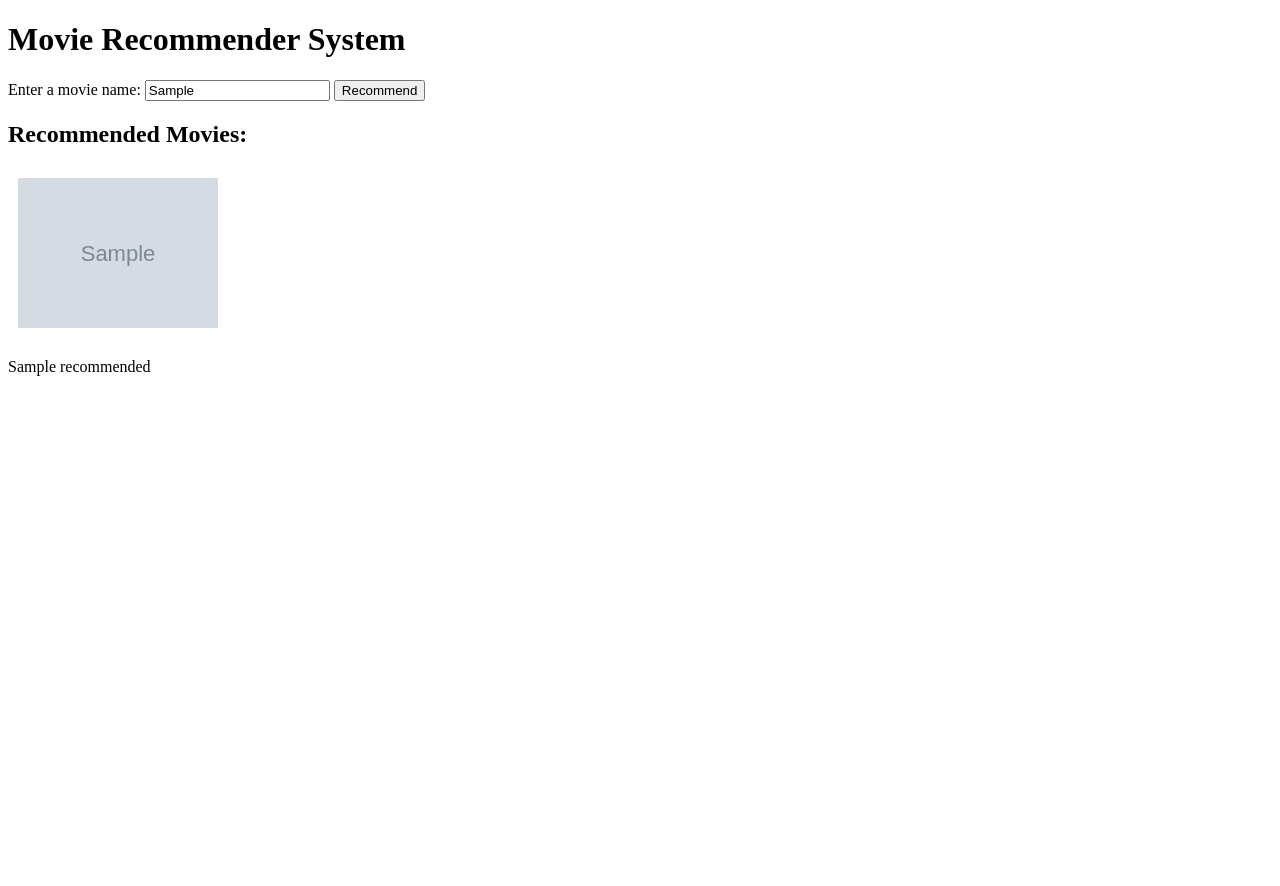
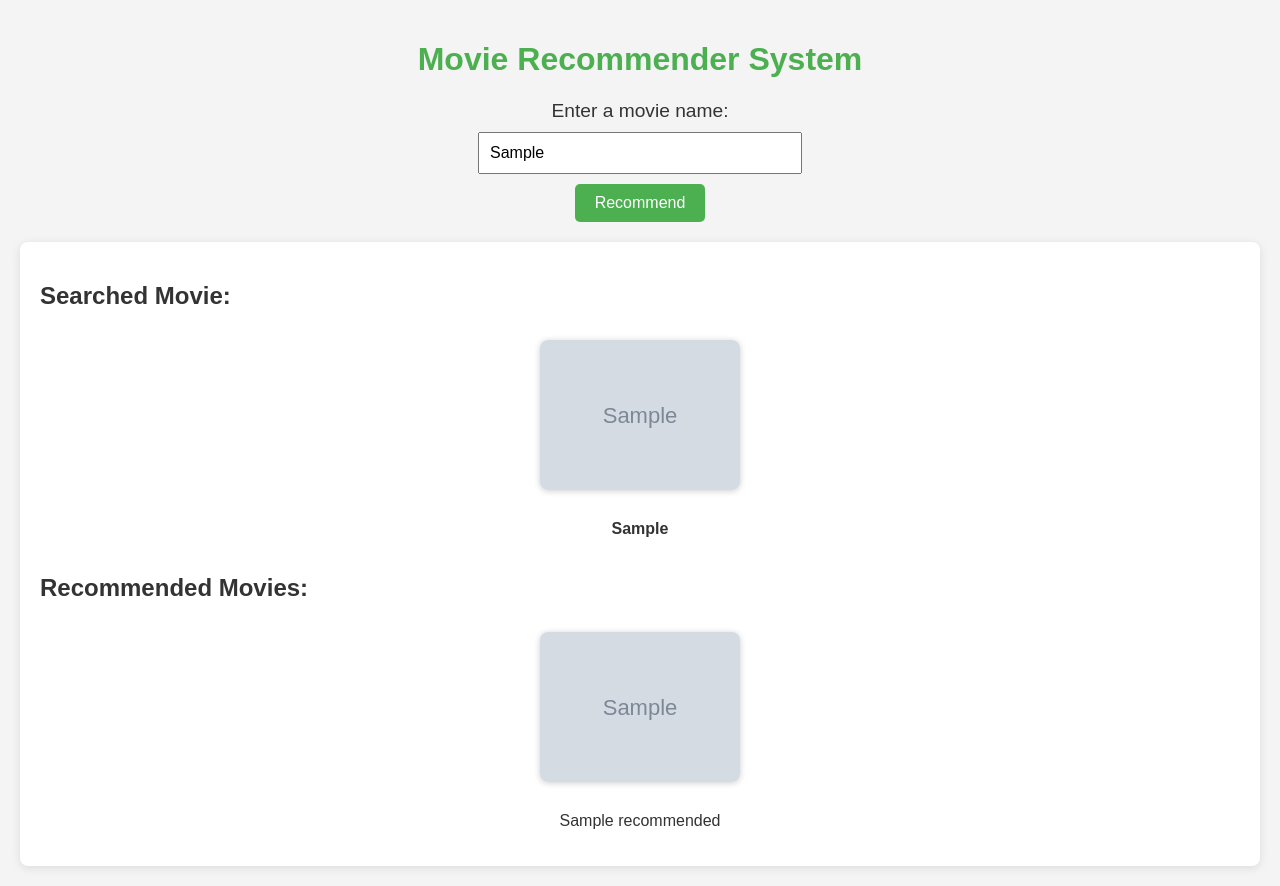
Before and after one commit to iam-chandan/movie_recomondation, a Django app: template main/templates/main/recommend.html in a window 1280 px wide. Before the commit the page ends 376 px from the top, so only its background shows below. Run offline with Django 5.2, Linux system fonts and the light colour scheme; the template is opened without the code that fills it: most values are stand-ins (such as "Sample title", 1, 10 or a date in 2020); grey boxes marked "Sample" are stand-in pictures; parts of the project's set-up code (start-up, migrations or seed data) failed here and were passed over.

Commit message:
changes done in views.py and html

```diff
--- a/main/templates/main/recommend.html
+++ b/main/templates/main/recommend.html
@@ -3,21 +3,93 @@
   <head>
     <title>Movie Recommender</title>
     <style>
+      body {
+        font-family: Arial, sans-serif;
+        background-color: #f4f4f4;
+        color: #333;
+        margin: 0;
+        padding: 20px;
+      }
+
+      h1 {
+        text-align: center;
+        color: #4caf50;
+      }
+
+      form {
+        display: flex;
+        flex-direction: column;
+        align-items: center;
+        margin-bottom: 20px;
+      }
+
+      label {
+        font-size: 1.2em;
+        margin-bottom: 10px;
+      }
+
+      input[type="text"] {
+        padding: 10px;
+        font-size: 1em;
+        width: 300px;
+        margin-bottom: 10px;
+      }
+
+      button {
+        padding: 10px 20px;
+        font-size: 1em;
+        background-color: #4caf50;
+        color: white;
+        border: none;
+        border-radius: 5px;
+        cursor: pointer;
+      }
+
+      button:disabled {
+        background-color: #999;
+        cursor: not-allowed;
+      }
+
+      #loader {
+        display: none;
+        text-align: center;
+        margin: 30px;
+      }
+
+      .movie-results {
+        display: none;
+        max-width: 1200px;
+        margin: 0 auto;
+        padding: 20px;
+        background-color: #fff;
+        border-radius: 8px;
+        box-shadow: 0 2px 10px rgba(0, 0, 0, 0.1);
+      }
+
       .poster {
         width: 200px;
         height: auto;
         margin: 10px;
+        border-radius: 8px;
+        box-shadow: 0 1px 6px rgba(0, 0, 0, 0.2);
       }
+
       .movie-container {
         display: flex;
+        flex-wrap: wrap;
         gap: 20px;
+        justify-content: center;
+      }
+
+      .movie-card {
+        text-align: center;
       }
     </style>
   </head>
   <body>
     <h1>Movie Recommender System</h1>
 
-    <form method="POST">
+    <form method="POST" id="recommend-form">
       {% csrf_token %}
       <label for="movie">Enter a movie name:</label>
       <input
@@ -29,26 +101,65 @@
         list="movie-list"
         required
       />
-
-      <!-- Optional: Datalist for auto-suggestions -->
       <datalist id="movie-list">
         {% for movie in movies %}
         <option value="{{ movie }}">{% endfor %}</option>
       </datalist>
 
-      <button type="submit">Recommend</button>
+      <button type="submit" id="submit-btn">Recommend</button>
     </form>
 
-    {% if recommended %}
+    <!-- Loader -->
+    <div id="loader">
+      <img src="https://i.gifer.com/ZZ5H.gif" alt="Loading..." width="100" />
+      <p>Loading recommendations...</p>
+    </div>
+
+    <!-- Results -->
+    <div class="movie-results">
+      {% if selected_movie %}
+      <h2>Searched Movie:</h2>
+      <div class="movie-container">
+        <div class="movie-card">
+          <img
+            src="{{ selected_movie_poster }}"
+            alt="{{ selected_movie }}"
+            class="poster"
+          />
+          <p><strong>{{ selected_movie }}</strong></p>
+        </div>
+      </div>
+      {% endif %} {% if recommended %}
       <h2>Recommended Movies:</h2>
       <div class="movie-container">
         {% for name, poster in recommended %}
-      <div>
+        <div class="movie-card">
           <img src="{{ poster }}" alt="{{ name }}" class="poster" />
           <p>{{ name }}</p>
         </div>
         {% endfor %}
       </div>
       {% endif %}
+    </div>
+
+    <script>
+      const form = document.getElementById("recommend-form");
+      const loader = document.getElementById("loader");
+      const results = document.querySelector(".movie-results");
+      const submitBtn = document.getElementById("submit-btn");
+
+      form.addEventListener("submit", function () {
+        loader.style.display = "block";
+        results.style.display = "none";
+        submitBtn.disabled = true;
+      });
+
+      window.addEventListener("DOMContentLoaded", function () {
+        if (results.innerHTML.trim() !== "") {
+          loader.style.display = "none";
+          results.style.display = "block";
+        }
+      });
+    </script>
   </body>
 </html>
```
Also changed, not shown: main/views.py (+55 -29 lines). Lines whose indentation alone changed are shown as unchanged.
